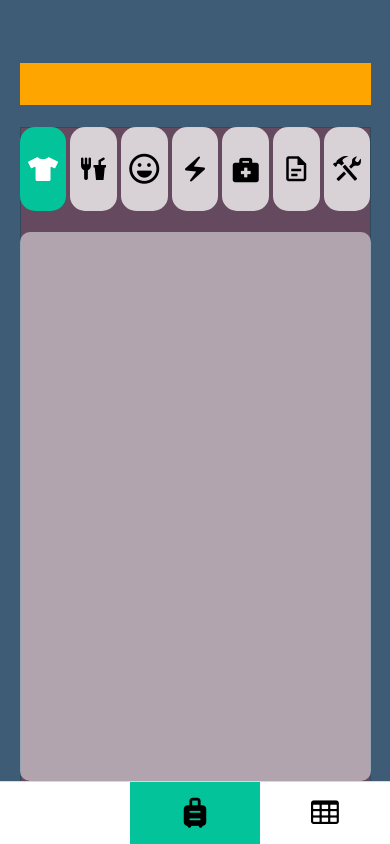
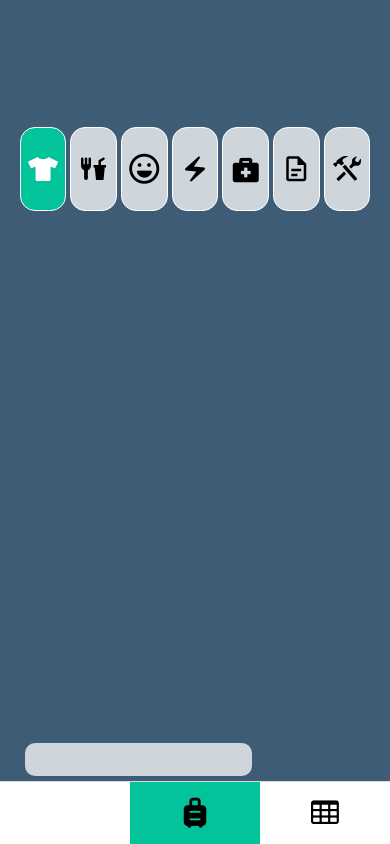
Before and after one commit to MuhammetEminDemiralay/SuitcaseAssistant, a React Native app: screen /suitcase in a window 390 px wide. Built offline with nearby package versions, Linux system fonts and the light colour scheme.

Commit message:
Suitcase screen edit.

```diff
--- a/src/screen/SuitcaseScreen/index.tsx
+++ b/src/screen/SuitcaseScreen/index.tsx
@@ -3,7 +3,7 @@ import { Dimensions, FlatList, Pressable, Text, View } from 'react-native'
 import { styles } from './styles'
 import { useSelector } from 'react-redux'
 import { suitcaseDatas } from '../../datas/suitcaseData'
-import { FontAwesome5, MaterialCommunityIcons, MaterialIcons, FontAwesome6, Entypo } from '@expo/vector-icons';
+import { FontAwesome5, MaterialCommunityIcons, MaterialIcons, FontAwesome6, Entypo, Fontisto } from '@expo/vector-icons';
 import AsyncStorage from '@react-native-async-storage/async-storage'
 
 
@@ -13,7 +13,7 @@ const SuitcaseScreen = () => {
 
     const [data, setData] = useState([]);
     const [category, setCategory] = useState<any>([]);
-    const [viewable, setViewable] = useState('clothing');
+    const [viewable, setViewable] = useState<any>('clothing');
 
     const contentFlatlistRef = useRef<any>()
     const contentOnViewRef = useRef((viewableItems: any) => {
@@ -22,45 +22,45 @@ const SuitcaseScreen = () => {
     })
 
     const contentViewConfigRef = useRef({ viewAreaCoveragePercentThreshold: 50 })
-    const [checkData, setCheckData] = useState();
+    const [keys, setKeys] = useState<readonly string[]>([])
+    const [activeTravelCategory, setActiveTravelCategory] = useState<string>("");
+    const [activeData, setActiveData] = useState<any>([])
+    const [totalData, setTotalData] = useState(0);
+    const [checkData, setCheckData] = useState(0);
 
     useEffect(() => {
 
         const fetchData = async () => {
             try {
-                if (await AsyncStorage.getItem('_travel')) {
-                    const travelData = await AsyncStorage.getItem('_travel')
+                const key = await AsyncStorage.getAllKeys()
+                setKeys(key);
+                if (activeTravelCategory == '') {
+                    setActiveTravelCategory(key[0])
+                }
 
-                    console.log("KEY", await AsyncStorage.getAllKeys());
+                const travelData = await AsyncStorage.getItem(`${activeTravelCategory}`)
+                setActiveData(travelData)
 
 
-                    if (travelData != null) {
-                        const suitcaseInfo = JSON.parse(travelData)
 
-                        console.log("Hoppala", suitcaseInfo);
+                if (travelData != null) {
+
+                    const suitcaseInfo = JSON.parse(travelData)
+                    if (Object.keys(suitcaseInfo).length != 0) {
+                        setData(suitcaseInfo.data)
+                        setTotalData(suitcaseInfo.data[viewable].length)
+                        setCheckData(suitcaseInfo.data[viewable].filter((item: any) => item.check == true).length)
+                    }
+                }
+            } catch (error) {
+                throw error
+            }
+        }
+        setCategory(Object.keys(suitcaseDatas.male.sea))
+        fetchData()
+    }, [activeTravelCategory, viewable, keys[0]])
 
 
-                        if (Object.keys(suitcaseInfo).length != 0) {
-                            const travelType = suitcaseInfo?.travelType?.item.toLocaleLowerCase();
-                            setCheckData(suitcaseDatas[suitcaseInfo?.gender][travelType])
-                            setData(suitcaseDatas[suitcaseInfo?.gender][travelType][viewable])
-                        }
-                    }
-                }
-
-
-            } catch (error) {
-
-            }
-        }
-
-        fetchData();
-
-
-        setCategory(Object.keys(suitcaseDatas.male.sea))
-
-
-    }, [viewable])
 
     const [active, setActive] = useState('clothing');
     const setActiveCategory = (item: any) => {
@@ -69,30 +69,68 @@ const SuitcaseScreen = () => {
     }
 
 
-    const check = (item: any) => {
-        console.log(item);
+    const check = async (checkItem: any) => {
+
+        setData((prevData: any) => {
+            const updatedCategory = prevData[viewable].map((item: any) =>
+                item.item === checkItem.item ? { ...item, check: checkItem.check ? false : true } : item
+            );
+
+
+
+            const setAsync = async () => {
+                await AsyncStorage.setItem(`${activeTravelCategory}`,
+                    JSON.stringify({
+                        gender: activeData.gender,
+                        startDate: activeData.startDate,
+                        endDate: activeData.endDate,
+                        countryName: 'Turkey',
+                        city: 'İstanbul',
+                        data: {
+                            ...prevData,
+                            [viewable]: updatedCategory
+                        }
+                    }))
+                setCheckData(updatedCategory.filter((item: any) => item.check == true).length)
+                setTotalData(updatedCategory.length)
+
+            }
+            setAsync();
+
+            return {
+                ...prevData,
+                [viewable]: updatedCategory
+            };
+        });
 
     }
 
-    console.log(data);
 
-    console.log('Check data', checkData);
+
+
+
 
 
 
     return (
         <View style={styles.container}>
-            <View style={{ width: width * 0.9, height: height * 0.85, borderWidth: 1, backgroundColor: 'red', left: width * 0.05, position: 'absolute', marginTop: height * 0.075, opacity: 0.2 }}></View>
+            {/* <View style={{ width: width * 0.9, height: height * 0.85, borderWidth: 1, backgroundColor: 'red', left: width * 0.05, position: 'absolute', marginTop: height * 0.075, opacity: 0.2 }}></View> */}
 
             <View style={{}}>
 
                 <FlatList
-                    data={null}
-                    renderItem={() => (
-                        <>
-                        </>
+                    data={keys}
+                    renderItem={({ item, index }) => (
+                        <Pressable
+                            key={index}
+                            onPress={() => setActiveTravelCategory(item)}
+                            style={[{ backgroundColor: activeTravelCategory == item ? '#02c39a' : 'rgba(255,255,255,0.5)' }, styles.travelCategoryBtn]}
+                        >
+                            <Text style={{ fontSize: 16, fontWeight: '500' }}>Travel {index + 1}</Text>
+                        </Pressable>
                     )}
-                    style={{ height: height * 0.05, width: width * 0.9, backgroundColor: 'orange' }}
+                    style={styles.travelCategoryContainer}
+                    horizontal
                 />
 
                 <FlatList
@@ -152,26 +190,52 @@ const SuitcaseScreen = () => {
                     ref={contentFlatlistRef}
                     data={category}
                     renderItem={({ item, index }) => (
-                        <View key={index} style={styles.contentBox}>
+                        <View
+                            key={index}
+                            style={styles.contentBox}
+                        >
                             {
                                 item == viewable &&
-                                <>
+                                <View style={{ flexDirection: 'column' }}>
+
                                     <FlatList
-                                        data={data}
-                                        renderItem={(contentItem: any) => (
-                                            <View style={styles.itemBox}>
-                                                <View style={styles.item}>
-                                                    <Text>{contentItem?.item.item}</Text>
-                                                    <Pressable onPress={() => check(contentItem?.item)} style={styles.checkBox}>
-
+                                        data={data[viewable]}
+                                        renderItem={({ item, index }) => (
+                                            <View
+                                                key={index}
+                                                style={styles.itemBox}>
+                                                <View style={[
+                                                    {
+                                                        backgroundColor: item.check ? '#02c39a' : 'rgba(255,255,255,0.75)'
+                                                    },
+                                                    styles.item]}>
+                                                    <Pressable onPress={() => check(item)} style={styles.checkBox}>
+                                                        {
+                                                            item.check == true &&
+                                                            <Entypo name="check" size={22} color="black" />
+                                                        }
                                                     </Pressable>
+                                                    <Text>{item.item}</Text>
                                                 </View>
                                             </View>
                                         )}
                                         style={styles.itemContainer}
+                                        showsVerticalScrollIndicator={false}
                                         numColumns={3}
                                     />
-                                </>
+                                    <View style={styles.loadingContainer}>
+                                        <View style={styles.loadingSubContainer}>
+                                            {
+                                                checkData != 0 && totalData != 0 &&
+                                                <>
+                                                    <View style={[{ width: ((width * 0.58) * (checkData / totalData)) }, styles.loadingBox]}>
+                                                    </View>
+                                                    <Text style={styles.loadingText}>{checkData} / {totalData}</Text>
+                                                </>
+                                            }
+                                        </View>
+                                    </View>
+                                </View>
                             }
                         </View>
                     )}
@@ -187,7 +251,7 @@ const SuitcaseScreen = () => {
 
 
             </View>
-        </View>
+        </View >
     )
 }
 
--- a/src/screen/SuitcaseScreen/styles.ts
+++ b/src/screen/SuitcaseScreen/styles.ts
@@ -15,7 +15,7 @@ export const styles = StyleSheet.create({
         borderRadius: 10,
         justifyContent: 'space-between',
         height: height * 0.1,
-        marginVertical : height * 0.025
+        marginVertical: height * 0.025
     },
     categoryBtnBox: {
         width: (width * 0.9) / 7.5,
@@ -23,25 +23,25 @@ export const styles = StyleSheet.create({
         minHeight: height * 0.1,
         alignItems: 'center',
         justifyContent: 'center',
-        borderRadius: 15
+        borderRadius: 15,
+        borderWidth: 1,
+        borderColor: '#fff'
     },
     contentContainer: {
         height: height * 0.65,
     },
     contentBox: {
-        backgroundColor: 'rgba(255,255,255,0.5)',
         borderRadius: 10,
         width: width * 0.9,
         height: '100%',
         flexDirection: 'row',
-        padding: width * 0.015
     },
     itemContainer: {
         width: width * 0.9,
-        height: (height * 0.65) - width * 0.03,
+        height: (height * 0.6) - width * 0.03,
     },
     itemBox: {
-        width: width * 0.29,
+        width: width * 0.3,
         height: width * 0.3,
         alignItems: 'center',
         justifyContent: 'center',
@@ -53,8 +53,6 @@ export const styles = StyleSheet.create({
         alignItems: 'center',
         justifyContent: 'center',
         borderRadius: 10,
-        backgroundColor: '#02c39a',
-        elevation: 3,
         borderWidth: 1.5,
         borderColor: '#fff'
     },
@@ -66,6 +64,47 @@ export const styles = StyleSheet.create({
         top: 3,
         borderRadius: 7.5,
         backgroundColor: 'rgba(255,255,255,0.75)',
+        alignItems: 'center',
+        justifyContent: 'center'
+    },
+    travelCategoryContainer: {
+        width: width * 0.9,
+        height: height * 0.05,
+        borderRadius: 10,
+    },
+    travelCategoryBtn: {
+        width: width * 0.29,
+        height: '100%',
+        borderRadius: 10,
+        marginRight: width * 0.01,
+        alignItems: 'center',
+        justifyContent: 'center',
+        borderWidth: 1,
+        borderColor: '#fff'
+    },
+    loadingContainer: {
+        width: width * 0.9,
+        height: height * 0.05,
+        justifyContent: 'center',
+        padding: width * 0.015
+    },
+    loadingSubContainer: {
+        width: width * 0.58,
+        height: height * 0.04,
+        borderRadius: 10,
+        backgroundColor: 'rgba(255,255,255,0.75)',
+        alignItems : 'center',
+        justifyContent : 'center'
+    },
+    loadingBox: {
+        height: height * 0.04,
+        flexDirection: 'row',
+        backgroundColor: '#02c39a',
+        borderRadius: 10,
+        position: 'absolute',
+        left: 0
+    },
+    loadingText: {
+        fontWeight: '500',
     }
-
 })
```
Also changed, not shown: src/screen/CreateHolidayScreen/index.tsx (+18 -1 lines).
